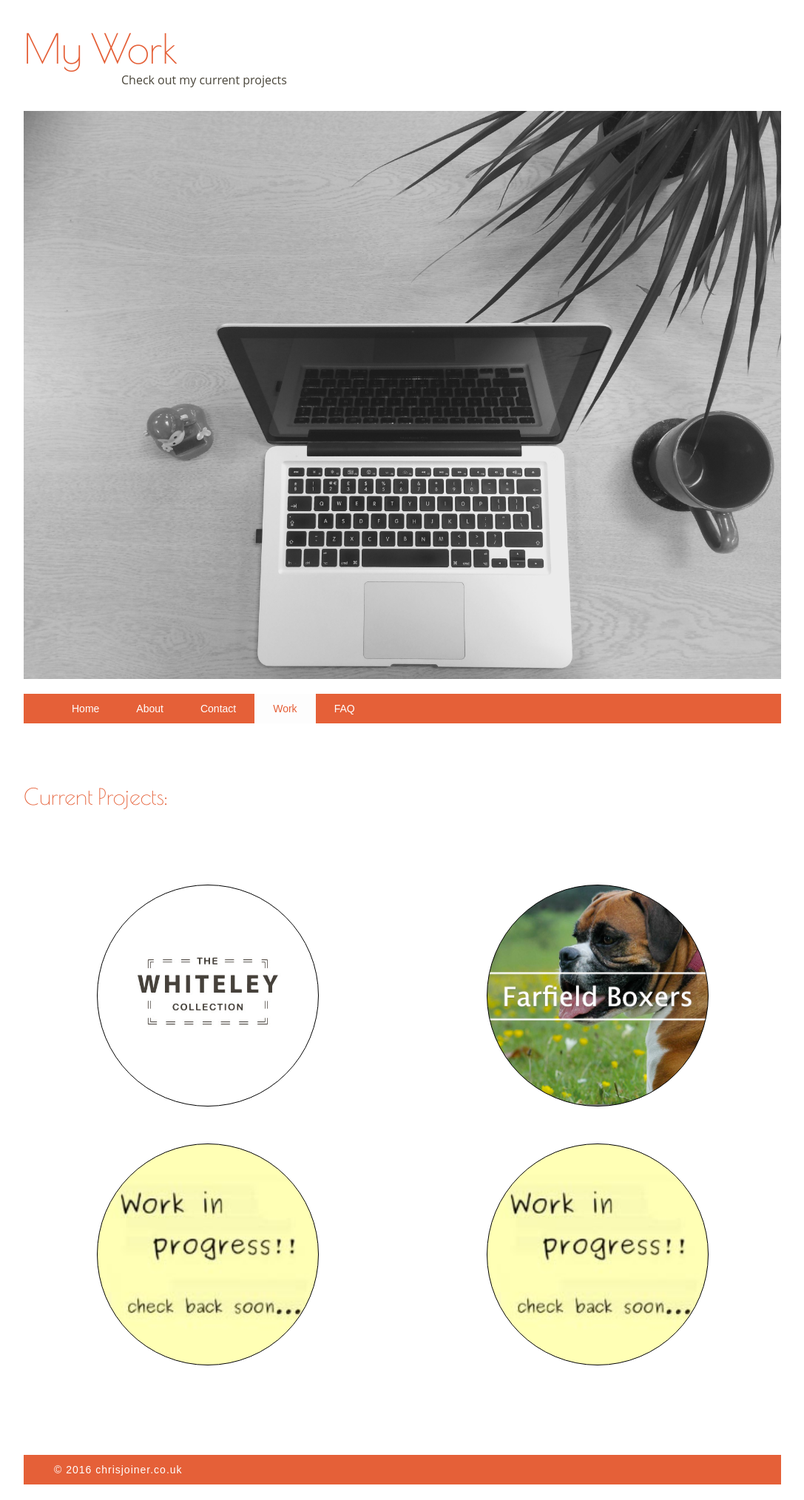
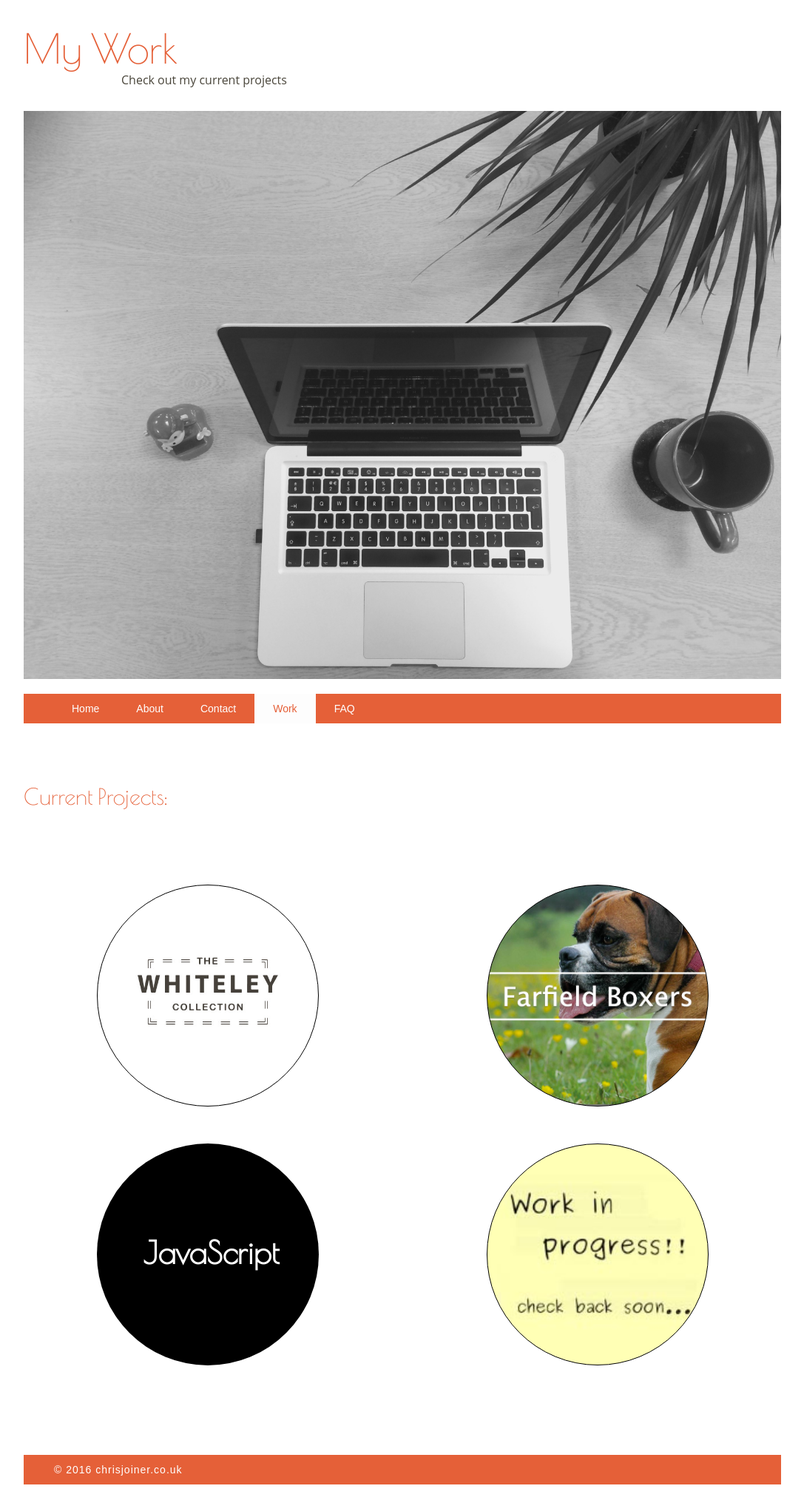
Before and after one commit to cj11489/my_portfolio_2, a PHP site: page /work.html in a window 1280 px wide. Shown: the whole page at 74% size, without its empty margins (96-1183 px from the left). Run offline with PHP 8.4, Linux system fonts and the light colour scheme; some libraries are stand-ins or nearby versions.

Commit message:
optimized images

```diff
--- a/FAQ.html
+++ b/FAQ.html
@@ -45,7 +45,7 @@
 				<h1>FAQs</h1>
 				<p>Got a question? Check out common questions below</p>
 			</content>
-	    	<img src="img/question-mark-463497_1920.jpg">
+	    	<img src="img/Optimized-question-mark-463497_1920.jpg">
 			<nav>
 				<ul>
 				  <li><a href="index.html">Home</span></a></li>
--- a/about.html
+++ b/about.html
@@ -46,7 +46,7 @@
 				<h1>About Me</h1>
 				<p>Find out all about me</p>
 			</content>
-	    	<img src="img/about-garden.jpg">
+	    	<img src="img/Optimized-about-garden.jpg">
 			<nav>
 				<ul>
 				  <li><a href="index.html">Home</span></a></li>
--- a/contact.html
+++ b/contact.html
@@ -47,7 +47,7 @@
 				<h1>Contact Me</h1>
 				<p>Like what you see? Give me a shout!</p>
 			</content>
-	    	<img src="img/red-phone-box-bw.jpg">
+	    	<img src="img/Optimized-red-phone-box-bw.jpg">
 			<nav>
 				<ul>
 				  <li><a href="index.html">Home</span></a></li>
--- a/css/new_style.css
+++ b/css/new_style.css
@@ -104,11 +104,11 @@ header p {
 }
 
 #about.image-wrapper {
-	background-image: url('../img/about-cube1.jpg');
+	background-image: url('../img/Optimized-about-cube1 (1).jpg');
 }
 
 #contact.image-wrapper {
-	background-image: url("../img/contact-photo-wide.jpg");
+	background-image: url("../img/Optimized-contact-photo-wide.jpg");
 }
 
 #work.image-wrapper {
@@ -116,7 +116,7 @@ header p {
 }
 
 #faq.image-wrapper {
-	background-image: url("../img/question-mark-463497_1920.jpg");
+	background-image: url("../img/Optimized-question-mark-463497_1920.jpg");
 }
 
 #about, #contact, #work, #faq.image-wrapper {
--- a/css/new_work.css
+++ b/css/new_work.css
@@ -13,7 +13,7 @@
 	margin-top: 5%;
 }
 
-.bottomContent, #whiteleyContent, #farfieldContent, #comingSoonContent {
+.bottomContent, #whiteleyContent, #farfieldContent, #javaScriptContent, #comingSoonContent {
 	height: 350px;
 }
 
@@ -25,15 +25,17 @@
 	background-image: url("../img/Farfield boxers 2.png");
 }
 
-#proj-3.image-wrapper {
-	background-image: url("../img/Optimized-work-in-progress2.jpg");
+#javaScript.image-wrapper {
+	background-color: #000;
+	text-align: center;
+	font-color: red;
 }
 
 #proj-4.image-wrapper {
 	background-image: url("../img/Optimized-work-in-progress2.jpg");
 }
 
-#whiteley, #farfield, #proj-3, #proj-4.image-wrapper {
+#whiteley, #farfield, #proj-4.image-wrapper {
 	background-size: cover;
 	background-repeat: no-repeat;
 	background-position: center;
@@ -44,10 +46,21 @@
 	white-space: nowrap;
 }
 
+#javaScript.image-wrapper {
+	background-size: cover;
+	background-repeat: no-repeat;
+	background-position: center;
+	white-space: nowrap;
+}
+
+#javaScript.image-wrapper .image-overlay .content {
+	margin-top: -15px;
+}
+
 /*media queries */
 
 @media screen and (min-width: 150px) and (max-width: 397px) {
-	.bottomContent, #whiteleyContent, #farfieldContent, #comingSoonContent {
+	.bottomContent, #whiteleyContent, #farfieldContent, #javaScriptContent, #comingSoonContent {
 	height: 300px;
 }
 }
--- a/work.html
+++ b/work.html
@@ -46,7 +46,7 @@
 				<h1>My Work</h1>
 				<p>Check out my current projects</p>
 			</content>
-	    	<img src="img/laptop_bw.jpeg">
+	    	<img src="img/Optimized-laptop_bw.jpeg">
 			<nav>
 				<ul>
 				  <li><a href="index.html">Home</span></a></li>
@@ -65,22 +65,22 @@
 		          <div class="row" id="my-work">
 		            <div class="col-md-6 col-lg-6 col-sm-12" id="whiteleyContent">
 		              <div class="image-wrapper" id="whiteley">
-		                <a href="http://thewhiteleycollection.herokuapp.com/"><span class="image-overlay">
+		                <a href="http://thewhiteleycollection.herokuapp.com/" target="_blank"><span class="image-overlay">
 		                  <span class="content" id="the-whiteley-collection"></span>
 		                </span></a>
 		              </div>
 		            </div>
 		            <div class="col-md-6 col-lg-6 col-sm-12" id="farfieldContent">
 		              <div class="image-wrapper" id="farfield">
-		                <a href="http://farfieldboxers.bitballoon.com"><span class="image-overlay" id="Farfield">
+		                <a href="http://farfieldboxers.bitballoon.com" target="_blank"><span class="image-overlay" id="Farfield">
 		                  <span class="content" id="farfield-boxers"></span>
 		                </span></a>
 		              </div>
 		            </div>
-		            <div class="col-md-6 col-lg-6 col-sm-12" id="comingSoonContent">
-		              <div class="image-wrapper" id="proj-3">
-		                <a href="Optimized-work-in-progress2.jpg"><span class="image-overlay">
-		                  <span class="content" id="project-3"></span>
+		            <div class="col-md-6 col-lg-6 col-sm-12" id="javaScriptContent">
+		              <div class="image-wrapper" id="javaScript">
+		                <a href="https://github.com/cj11489/JavaScript-Files" target="_blank"><span class="image-overlay">
+		                  <span class="content" id="javaScript">JavaScript</span>
 		                </span></a>
 		              </div>
 		            </div>
```
Also changed, not shown: img/Optimized-about-cube1 (1).jpg (added), img/Optimized-about-garden.jpg (added), img/Optimized-contact-photo-wide.jpg (added), img/Optimized-laptop_bw.jpeg (added), img/Optimized-question-mark-463497_1920.jpg (added), img/Optimized-red-phone-box-bw.jpg (added).
